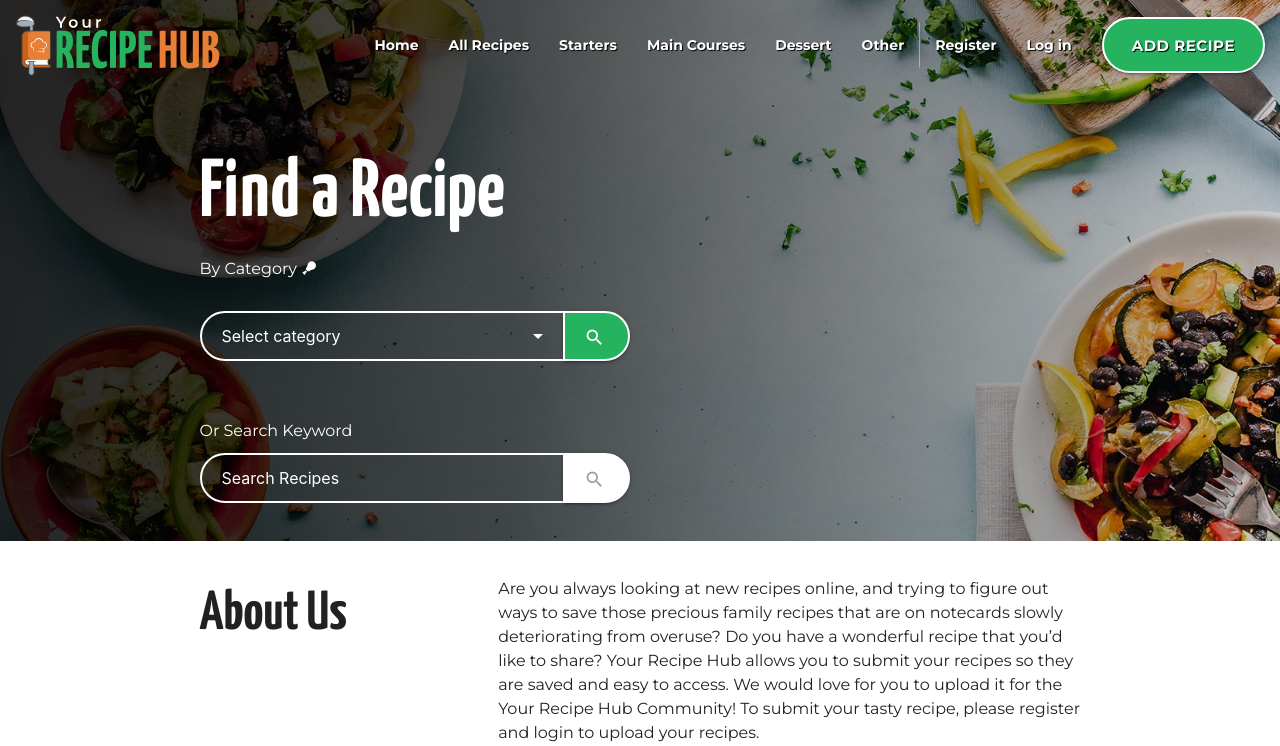
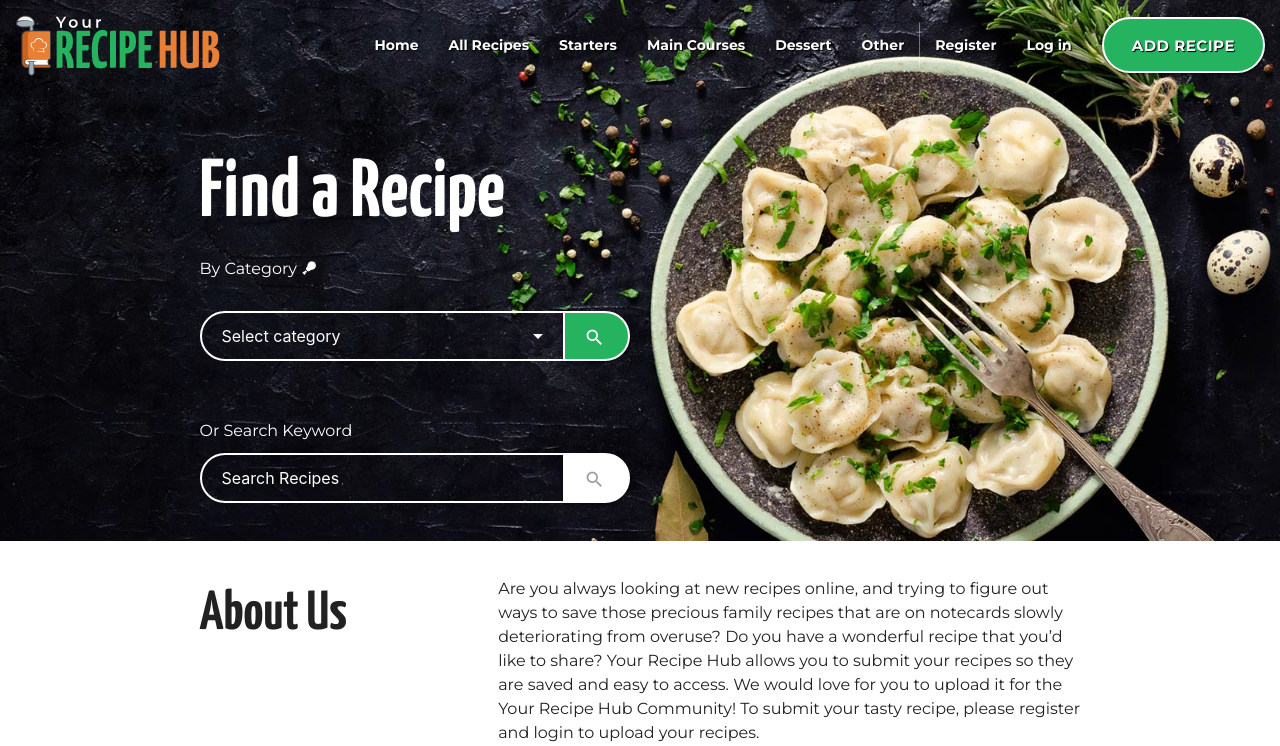
Before and after one commit to Bourkekev/ms3-your-recipe-hub, a Flask app: page / in a window 1280 px wide. Shown: the top 746 px of the page. Run offline with Flask 2, Linux system fonts and the light colour scheme; data that the repository does not hold is empty; some libraries are stand-ins or nearby versions.

Commit message:
Change main searcch image and title panel

```diff
--- a/static/css/style.css
+++ b/static/css/style.css
@@ -657,11 +657,10 @@ footer a:hover {
     .all-recipes-hero.title-panel {
         background-image: url(../images/search-hero-all-recipes-large-mobile768x576.jpg);
     }
-    .search-hero.title-panel:before,
-    .all-recipes-hero.title-panel:before {
-        background: -webkit-gradient(linear, left top, right top, from(rgba(0,0,0,0.85)), color-stop(40%, rgba(0,0,0,0.7)), to(rgba(0,0,0,0.2)));
-        background: -o-linear-gradient(left, rgba(0,0,0,0.85) 0%, rgba(0,0,0,0.7) 40%, rgba(0,0,0,0.2) 100%);
-        background: linear-gradient(90deg, rgba(0,0,0,0.85) 0%, rgba(0,0,0,0.7) 40%, rgba(0,0,0,0.2) 100%);
+    .search-hero.title-panel:before, .all-recipes-hero.title-panel:before {
+        background: -webkit-gradient(linear, left top, right top, from(rgba(0,0,0,0.85)), color-stop(40%, rgba(0,0,0,0.5)), color-stop(60%, rgba(0,0,0,0)));
+        background: -o-linear-gradient(left, rgba(0,0,0,0.85) 0%, rgba(0,0,0,0.5) 40%, rgba(0,0,0,0) 60%);
+        background: linear-gradient(90deg, rgba(0,0,0,0.85) 0%, rgba(0,0,0,0.5) 40%, rgba(0,0,0,0) 60%);
     }
     .footer-brand-logo {
         margin: 1.5rem 1.5rem 1.5rem 0;
@@ -789,10 +788,16 @@ footer a:hover {
     /* Search Hero Image */
     .search-hero.title-panel {
         background-image: url(../images/search-hero-1920x700.jpg);
+        background-position: top right;
     }
     /* All recipes Search Hero Image */
     .all-recipes-hero.title-panel {
         background-image: url(../images/search-hero-all-recipes-1920x700.jpg);
+    }
+    .search-hero.title-panel:before, .all-recipes-hero.title-panel:before {
+        background: -webkit-gradient(linear, left top, right top, from(rgba(0,0,0,0.5)), color-stop(40%, rgba(0,0,0,0)), color-stop(60%, rgba(0,0,0,0)));
+        background: -o-linear-gradient(left, rgba(0,0,0,0.5) 0%, rgba(0,0,0,0) 40%, rgba(0,0,0,0) 60%);
+        background: linear-gradient(90deg, rgba(0,0,0,0.5) 0%, rgba(0,0,0,0) 40%, rgba(0,0,0,0) 60%);
     }
     /* Text alignment */
     .text-xl-left {
```
Also changed, not shown: static/images/search-hero-1920x700.jpg, static/images/search-hero-all-recipes-1920x700.jpg, static/images/search-hero-all-recipes-large-tablet-1200x576.jpg, static/images/search-hero-large-mobile-768x576.jpg, static/images/search-hero-mobile-576x576.jpg, static/images/search-hero-tablet-1200x576.jpg, static/images/search-hero-tablet-992x576.jpg, static/images/title-panel-1920x200.jpg, static/images/title-panel-large-mobile-768x200.jpg, static/images/title-panel-large-tablet-1200x200.jpg, static/images/title-panel-mobile-576x200.jpg, static/images/title-panel-tablet-992x200.jpg.
